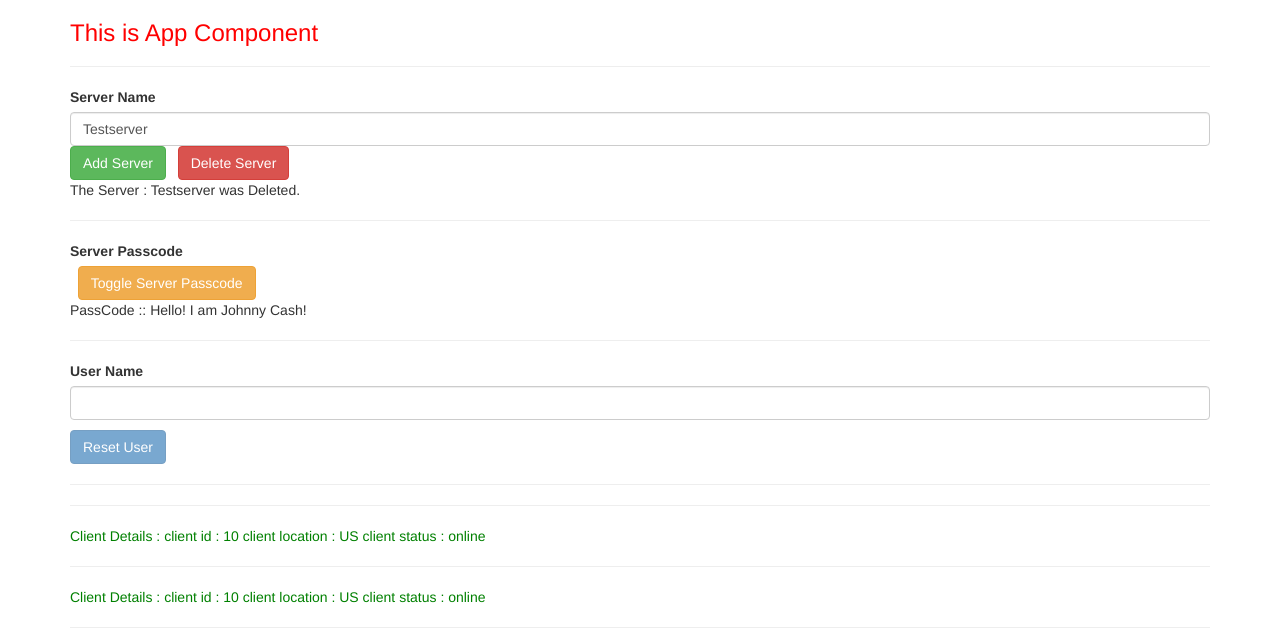
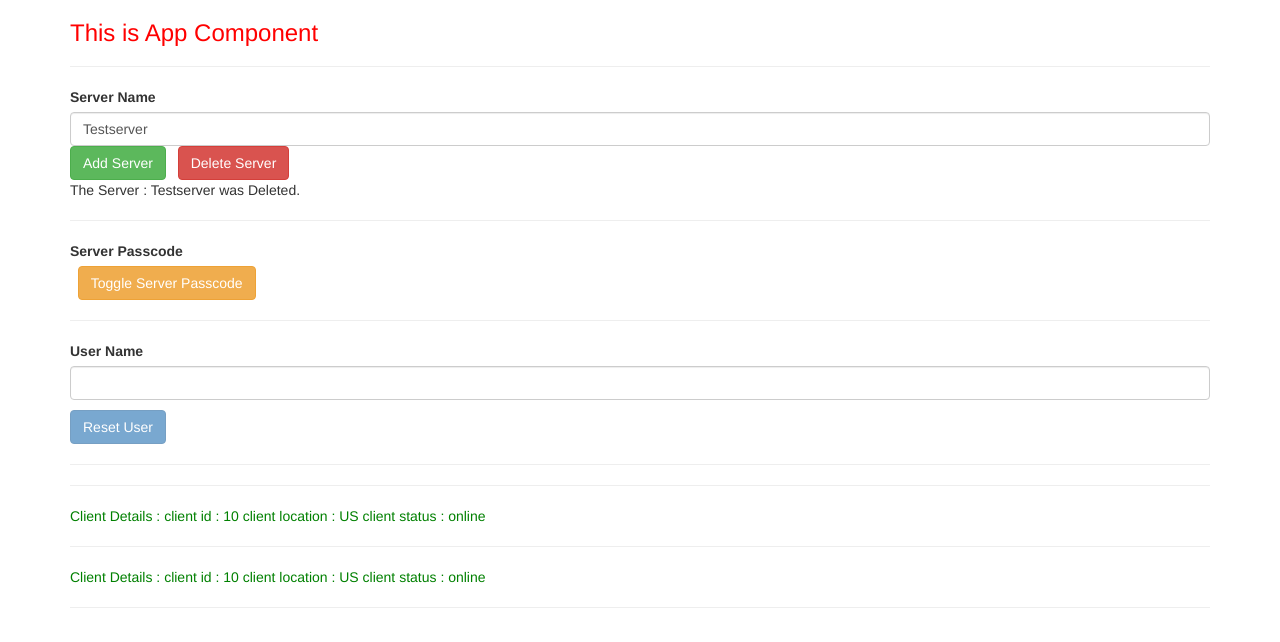
Before and after one commit to AmeyaChavre/Ng-Server-Client, an Angular app in the folder ng8-app/: page / in a window 1280 px wide. Shown: the top 642 px of the page. Built offline with nearby package versions, Linux system fonts and the light colour scheme.

Commit message:
Commit#329

```diff
--- a/ng8-app/src/app/servers/servers.component.html
+++ b/ng8-app/src/app/servers/servers.component.html
@@ -53,7 +53,7 @@ Delete Server
 <button class="btn btn-warning" (click)="passcodeReveal=!passcodeReveal">
 Toggle Server Passcode
 </button>
-<p>PassCode :: Hello! I am Johnny Cash!</p>
+<p *ngIf="passcodeReveal">PassCode :: Hello! I am Johnny Cash!</p>
 <hr>
 <!--------------------------------------------------------------------------------------->
 <label>User Name</label>
```
